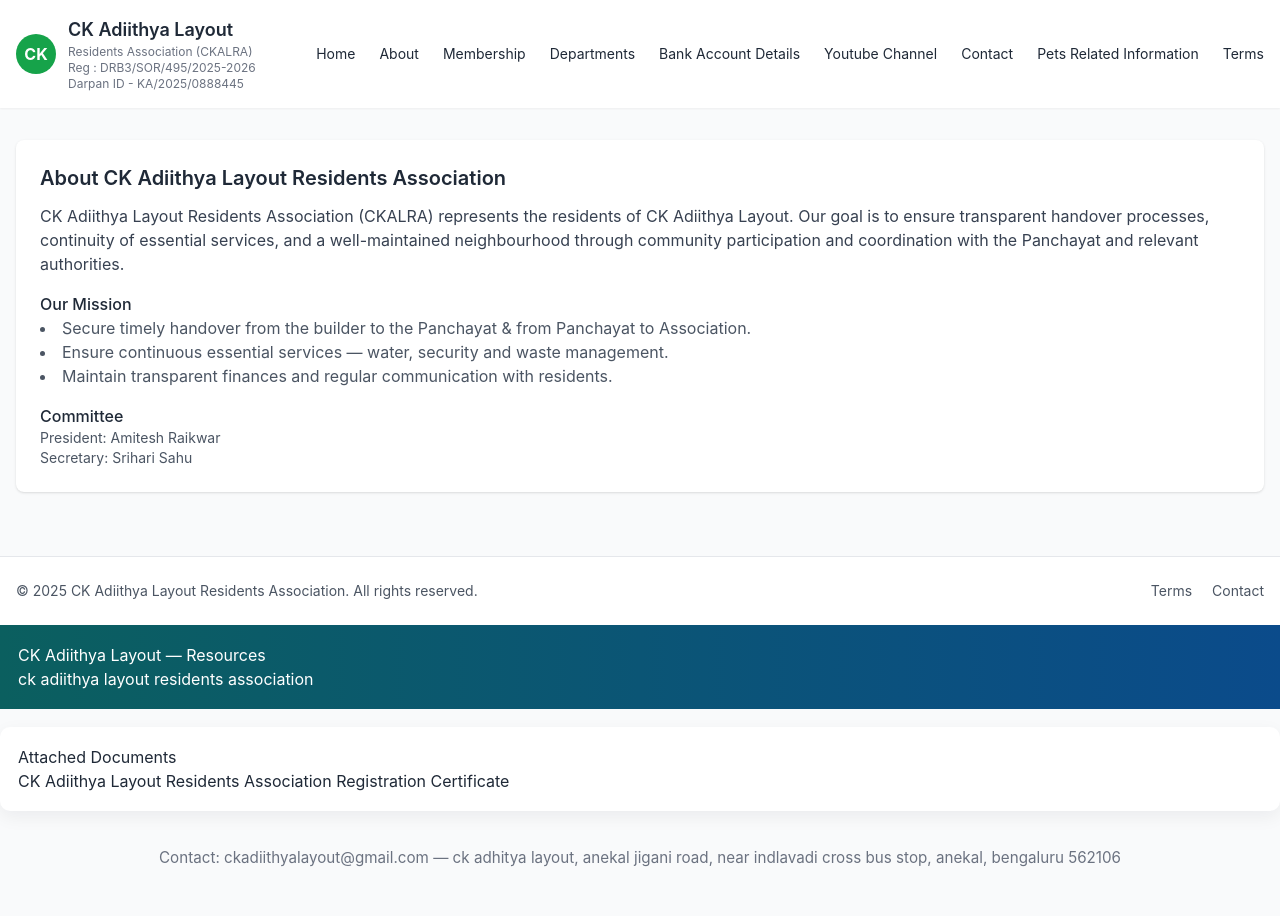
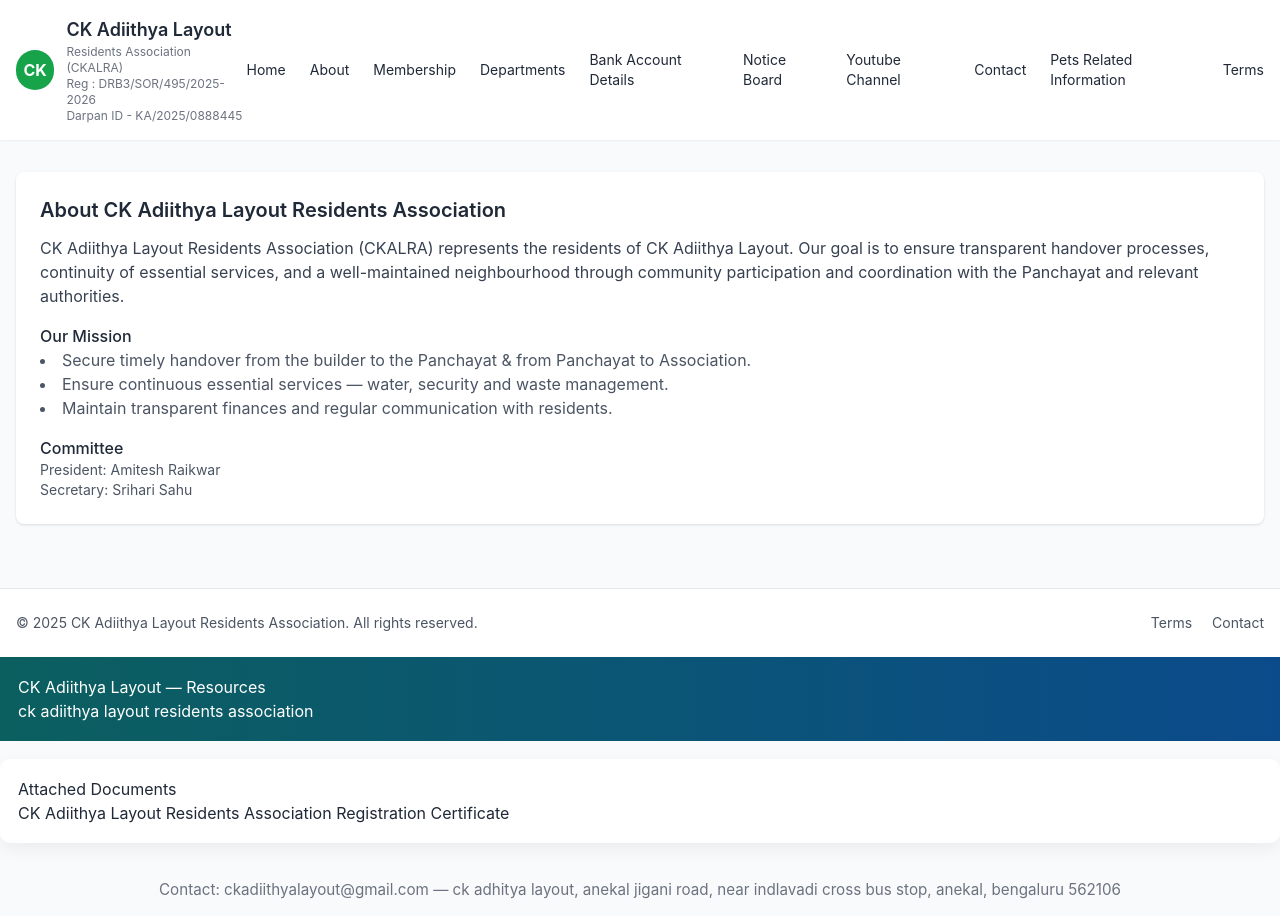
Before and after one commit to reboticstechnologies/ckadiithya.github.io, a plain HTML site: page about.html in a window 1280 px wide. Before the commit the page ends 884 px from the top, so only its background shows below. Drawn offline with nearby package versions, Linux system fonts and the light colour scheme.

Commit message:
Update about.html

```diff
--- a/about.html
+++ b/about.html
@@ -26,6 +26,7 @@
       <a href="/membership.html" class="hover:text-green-700">Membership</a>
       <a href="/departments.html" class="hover:text-green-700">Departments</a>
       <a href="/accounts.html" class="hover:text-green-700">Bank Account Details</a>
+      <a href="/notice-board.html" class="hover:text-green-700">Notice Board</a>
       <a href="/youtube.html" class="hover:text-green-700">Youtube Channel</a>
       <a href="/contact.html" class="hover:text-green-700">Contact</a>
       <a href="/pets.html" class="hover:text-green-700">Pets Related Information</a>
@@ -47,6 +48,7 @@
       <a href="/membership.html" class="block">Membership</a>
       <a href="/departments.html" class="block">Departments</a>
       <a href="/accounts.html" class="block">Bank Account Details</a>
+      <a href="/notice-board.html" class="block">Notice Board</a>
       <a href="/youtube.html" class="block">Youtube</a>
       <a href="/contact.html" class="block">Contact</a>
       <a href="/pets.html" class="block">Pets Related Information</a>
```
